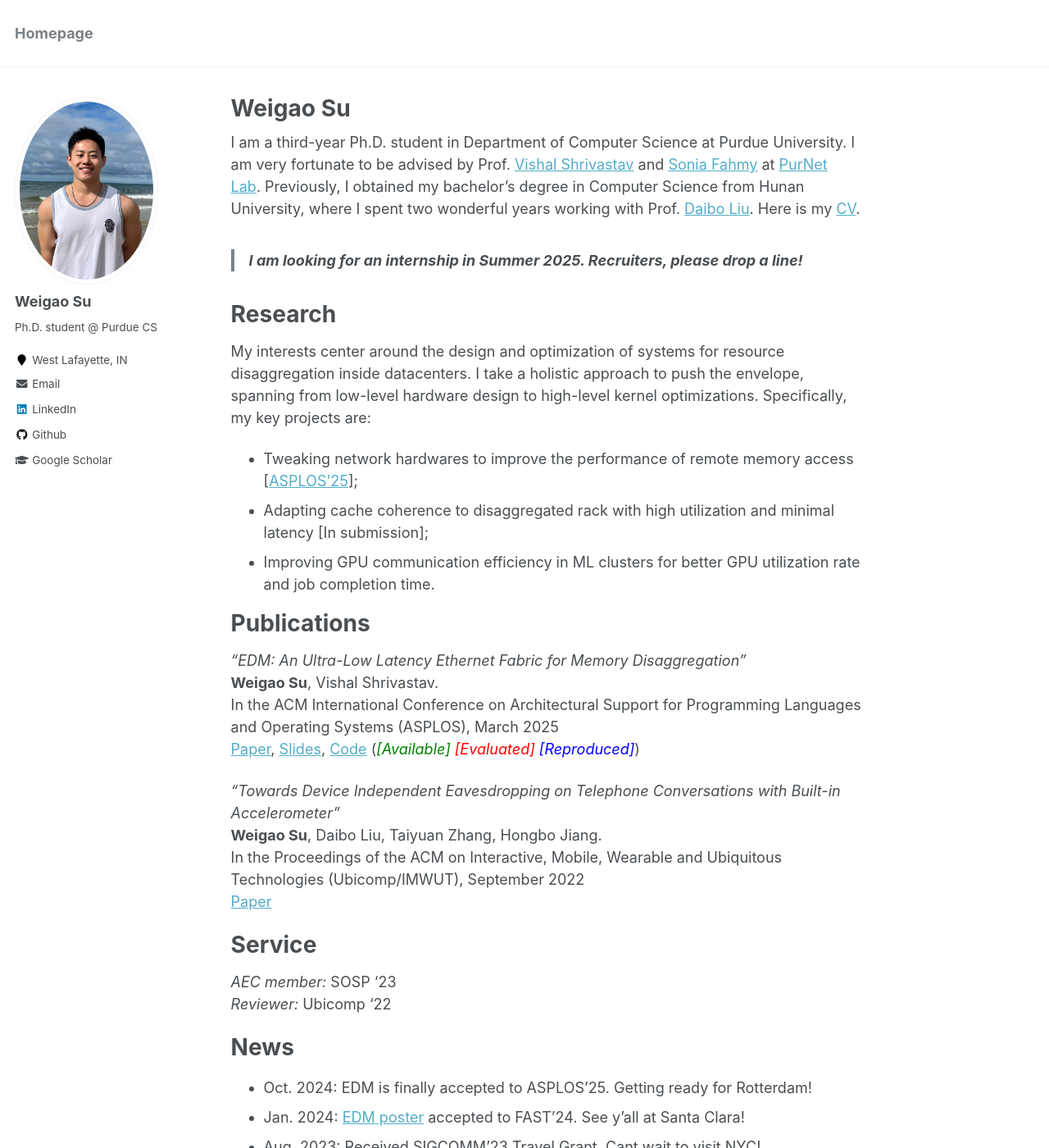
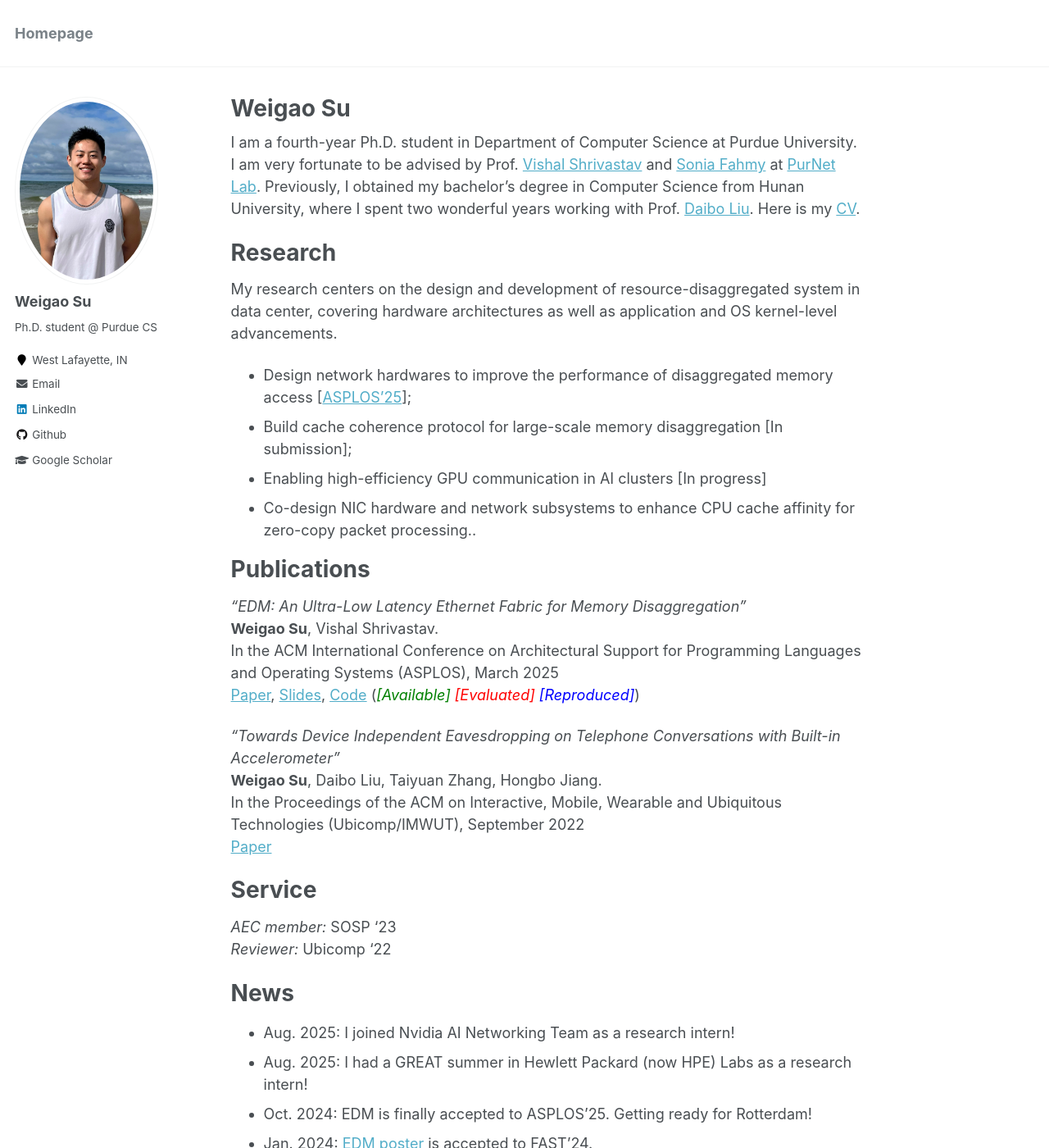
Before and after one commit to wegul/wegul.github.io, a Jekyll site: the page built from _pages/about.md, in a window 1280 px wide and 1400 px high. Shown: the whole window at 82% size. Built offline with Jekyll 4.4.1, drawn with Linux system fonts in a browser that asks for light colours; some of the changed text lies outside the part shown.

Commit message:
Update about.md

```diff
--- a/_pages/about.md
+++ b/_pages/about.md
@@ -8,24 +8,20 @@ redirect_from:
   - /about.html
 ---
 
-I am a third-year Ph.D. student in Department of Computer Science at Purdue University. I am very fortunate to be advised by Prof. [Vishal Shrivastav](https://web.ics.purdue.edu/~vshriva/) and [Sonia Fahmy](https://www.cs.purdue.edu/homes/fahmy/) at [PurNet Lab](https://gitlab.com/purnet-lab/purnet-lab.gitlab.io/-/wikis/home).
+I am a fourth-year Ph.D. student in Department of Computer Science at Purdue University. I am very fortunate to be advised by Prof. [Vishal Shrivastav](https://web.ics.purdue.edu/~vshriva/) and [Sonia Fahmy](https://www.cs.purdue.edu/homes/fahmy/) at [PurNet Lab](https://gitlab.com/purnet-lab/purnet-lab.gitlab.io/-/wikis/home).
 Previously, I obtained my bachelor's degree in Computer Science from Hunan University, where I spent two wonderful years working with Prof. [Daibo Liu](https://sites.google.com/site/dbliuuestc/).
 Here is my [CV](https://wegul.github.io/files/weigaoCV-10_2024.pdf).
-> **I am looking for an internship in Summer 2025. Recruiters, please drop a line!**
-
-<!-- This is my [CV](https://github.com/wegul/wegul/raw/main/files/weigaosu_CV.pdf). -->
-
-<!-- *I will join Purdue University in 2022Fall for Ph.D. study. Boiler Up!!!* -->
-
 
 
 
 Research
 ======
-My interests center around the design and optimization of systems for resource disaggregation inside datacenters. I take a holistic approach to push the envelope, spanning from low-level hardware design to high-level kernel optimizations. Specifically, my key projects are:
-- Tweaking network hardwares to improve the performance of remote memory access [[ASPLOS'25](https://dl.acm.org/doi/abs/10.1145/3669940.3707221)];
-- Adapting cache coherence to disaggregated rack with high utilization and minimal latency [In submission];
-- Improving GPU communication efficiency in ML clusters for better GPU utilization rate and job completion time.
+My research centers on the design and development of resource-disaggregated system in data center, covering hardware architectures as well as application and OS kernel-level advancements.
+
+- Design network hardwares to improve the performance of disaggregated memory access [[ASPLOS'25](https://dl.acm.org/doi/abs/10.1145/3669940.3707221)];
+- Build cache coherence protocol for large-scale memory disaggregation [In submission];
+- Enabling high-efficiency GPU communication in AI clusters [In progress]
+- Co-design NIC hardware and network subsystems to enhance CPU cache affinity for zero-copy packet processing..
 
 
 Publications
@@ -50,13 +46,15 @@ Service
 
 News
 ======
+* Aug. 2025: I joined Nvidia AI Networking Team as a research intern!
+* Aug. 2025: I had a GREAT summer in Hewlett Packard (now HPE) Labs as a research intern!
 * Oct. 2024: EDM is finally accepted to ASPLOS'25. Getting ready for Rotterdam!
-* Jan. 2024: [EDM poster](https://wegul.github.io/files/EDM-Poster.pdf)  accepted to FAST'24. See y'all at Santa Clara!
-* Aug. 2023: Received SIGCOMM'23 Travel Grant. Cant wait to visit NYC!
-* Jul. 2023: Glad to participate in artifact evaluation of SOSP 2023!
-* Apr. 2023: Will attend NSDI'23 in Boston!
+* Jan. 2024: [EDM poster](https://wegul.github.io/files/EDM-Poster.pdf)  is accepted to FAST'24.
 
 
+<!--* Aug. 2023: Received SIGCOMM'23 Travel Grant. Cant wait to visit NYC!-->
+<!--* Jul. 2023: Glad to participate in artifact evaluation of SOSP 2023!-->
+<!--* Apr. 2023: Will attend NSDI'23 in Boston!-->
 <!--* Mar. 2022: I will join PurdueCS as a Ph.D. student!-->
 <!--* Oct. 2021: Vibphone accepted to Ubicomp 2021!   -->
 
```
